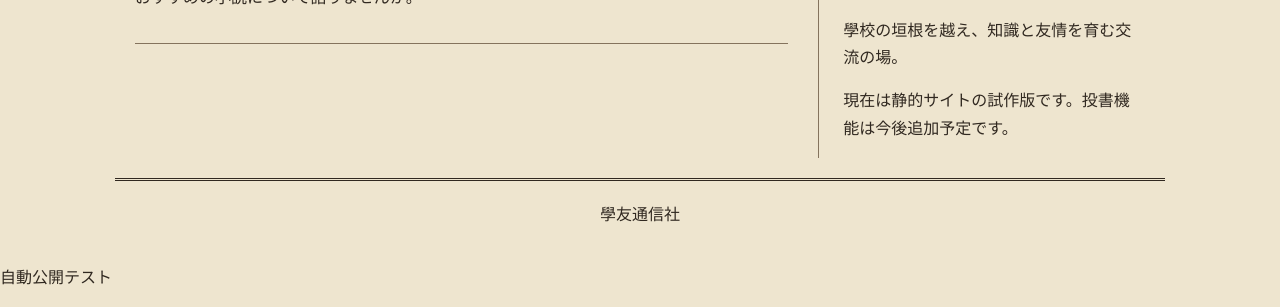
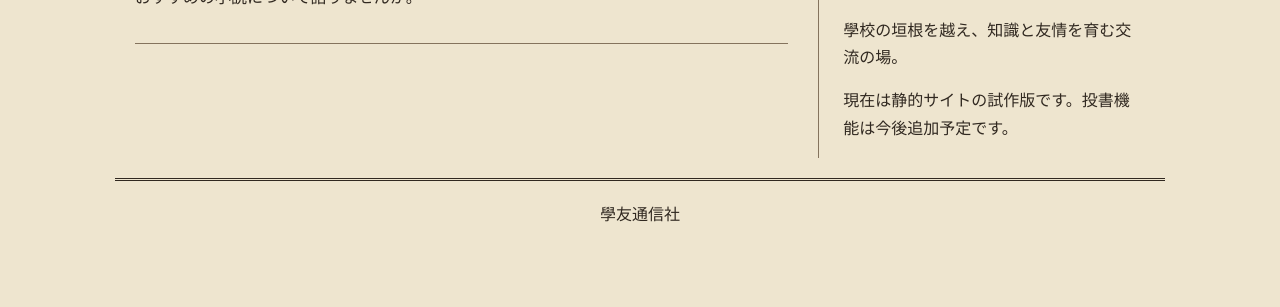
Before and after one commit to lijueyan/gakuyu-tsushin, a plain HTML site: page index.html in a window 1280 px wide. Shown: the part 654-961 px from the top of the page. After the commit the page ends 902 px from the top, so only its background shows below. Drawn offline with Linux system fonts and the light colour scheme.

Commit message:
Remove test message

```diff
--- a/index.html
+++ b/index.html
@@ -38,6 +38,4 @@
 </main>
 <footer>學友通信社</footer>
 
-<p>自動公開テスト</p>
-
 </html>
```
